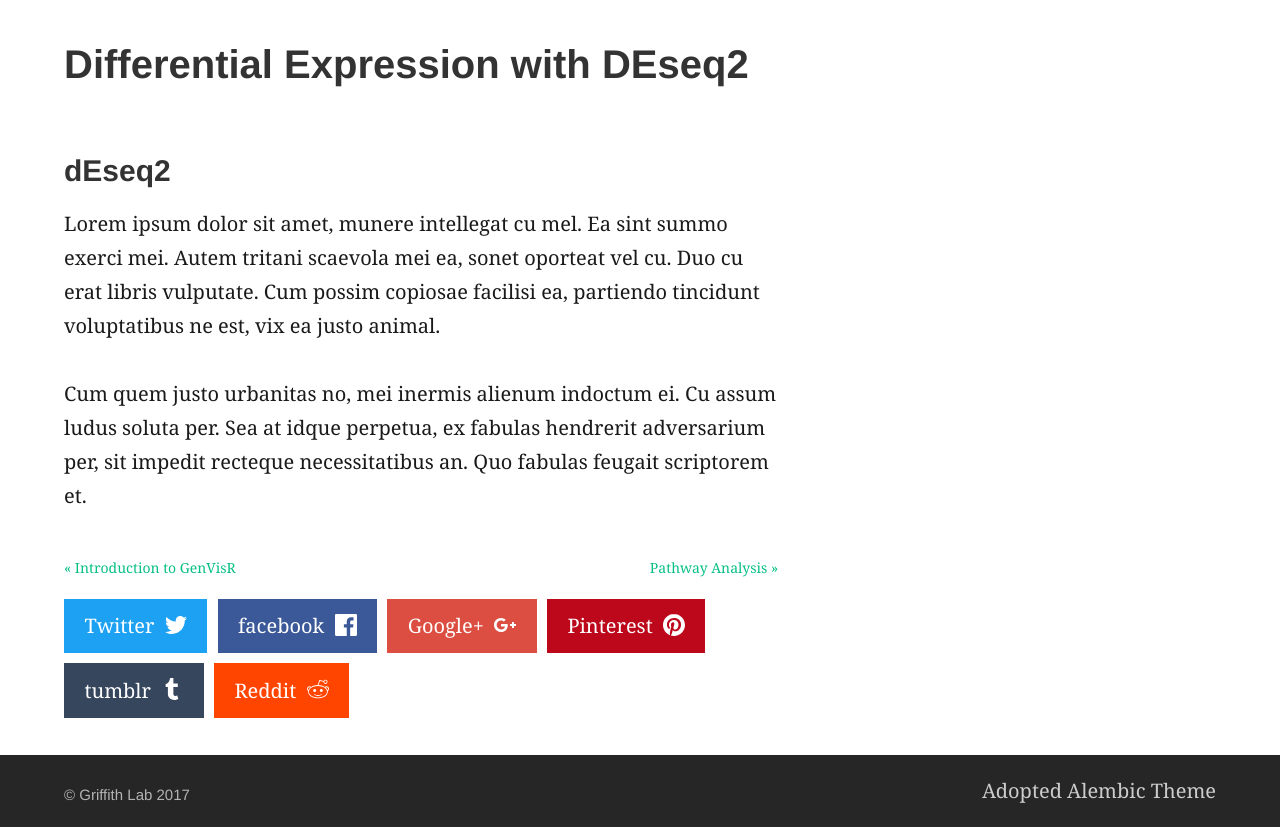
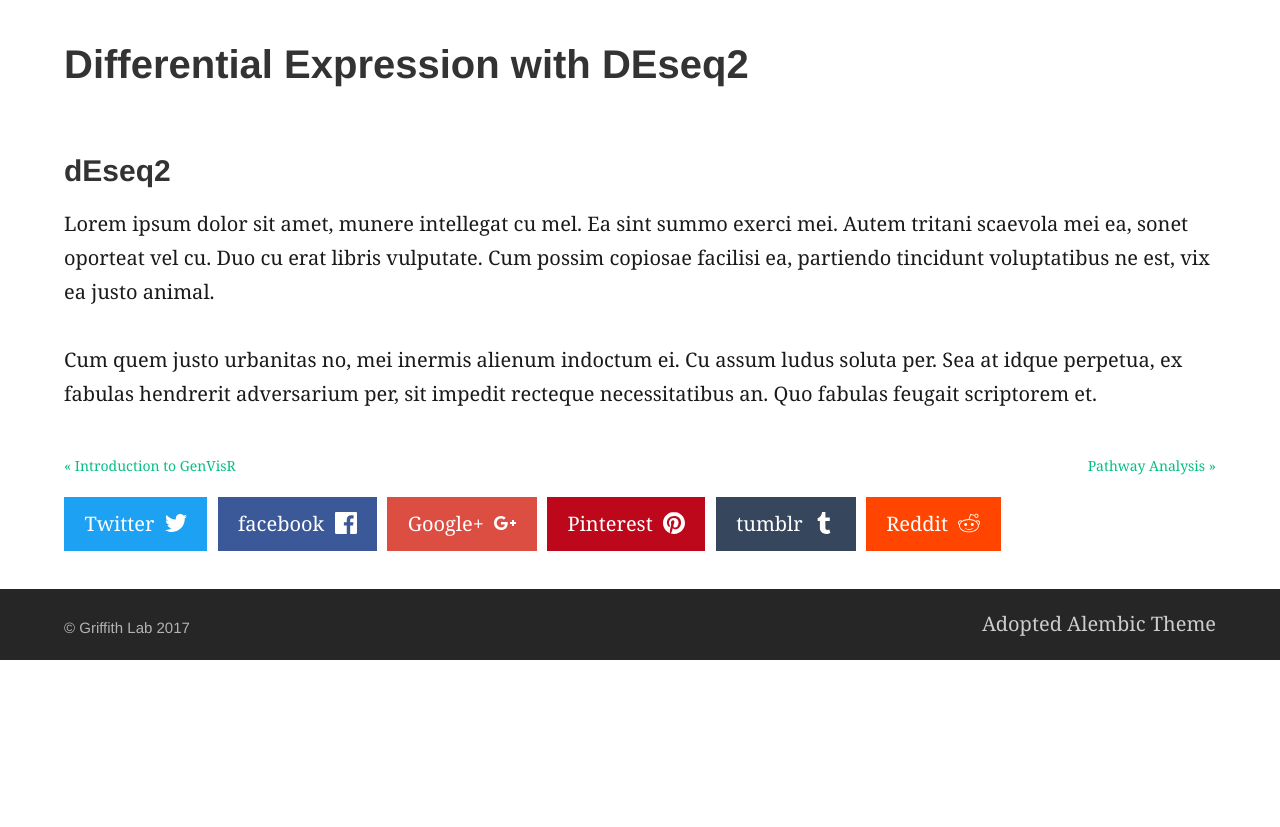
Before and after one commit to griffithlab/genviz.org, a Jekyll site: the page built from _posts/0007-01-01-DifferentialExpression.md, in a window 1280 px wide. Shown: the part 424-1251 px from the top of the page. Built offline with Jekyll 4.4.1, drawn with Linux system fonts in a browser that asks for light colours; after the commit the page ends 1084 px from its top, so only the background shows below that.

Commit message:
modified post layout to use the whole page

```diff
--- a/_layouts/post.html
+++ b/_layouts/post.html
@@ -6,7 +6,7 @@ layout: default
 
 <main class="main  container">
 
-	<article class="article  article--post  content  typeset">
+	<article class="article  article--post  content content--full  typeset">
 
     <h1>{{ page.title }}</h1>
 		{% include post-meta.html %}
@@ -18,11 +18,7 @@ layout: default
 
 		{% include post-comments.html %}
 
-  </article>
-
-  <div>
-
-  </div>
+	</article>
 
 </main>
 
```
